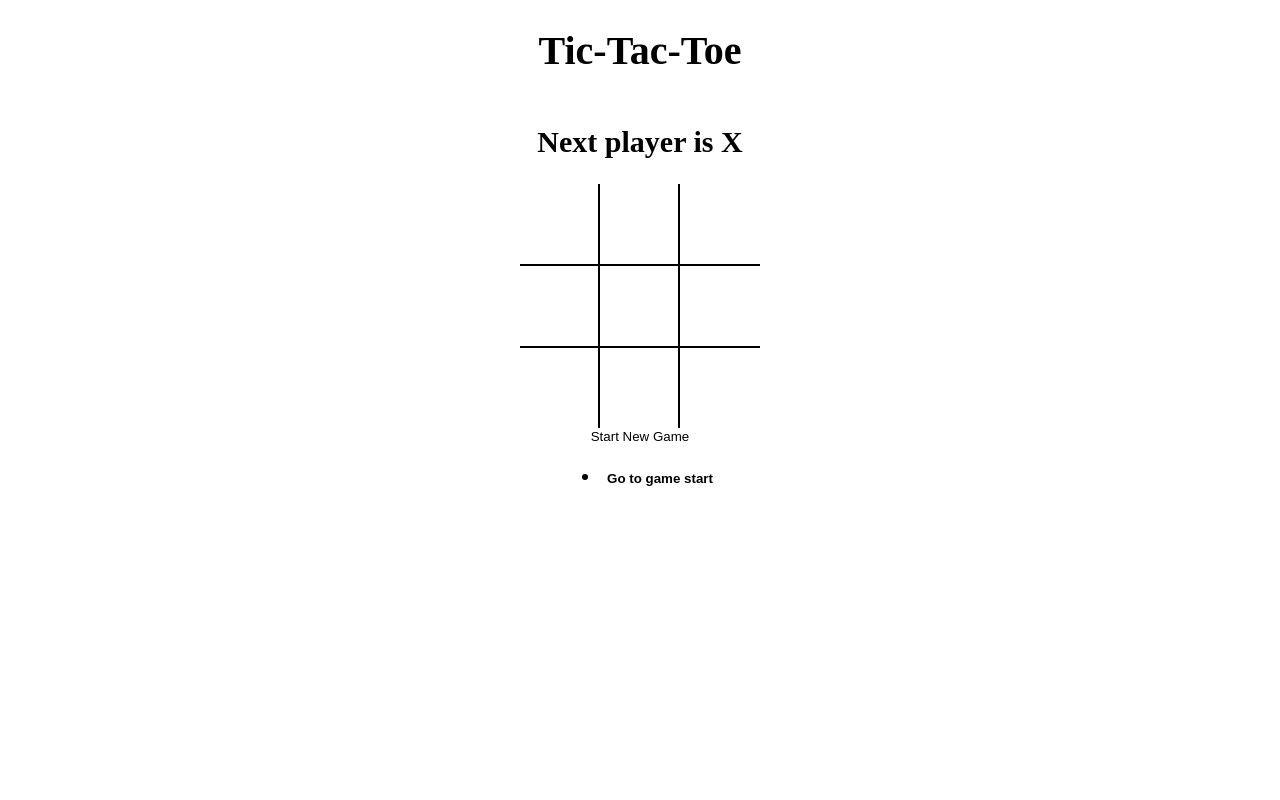
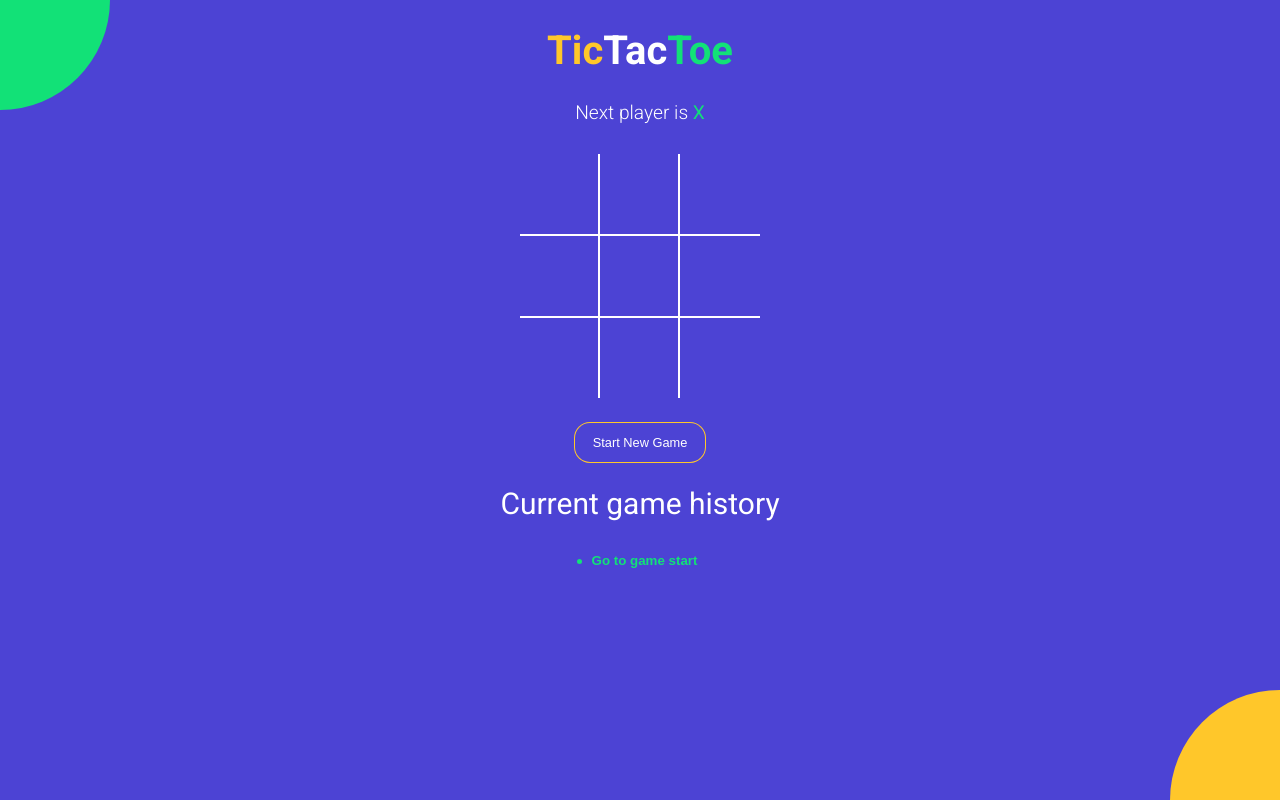
Before and after one commit to Swasthik-Ashok-Shetty/TIC-TAC-TOE, a React (Vite) app: page / in a window 1280 px wide. Built offline with nearby package versions, Linux system fonts and the light colour scheme.

Commit message:
styled the game

```diff
--- a/index.html
+++ b/index.html
@@ -1,7 +1,11 @@
 <!DOCTYPE html>
 <html>
   <head>
-    <title>React Vite Micro App</title>
+    <meta charset="UTF-8" />
+    <meta name="viewport" content="width=device-width, initial-scale=1.0" />
+    <meta http-equiv="X-UA-Compatible" content="ie=edge" />
+    <link href="https://fonts.googleapis.com/css?family=Roboto:300,400,700&display=swap" rel="stylesheet"/>
+    <title>TIC TAC TOE</title>
   </head>
   <body>
     <div id="root"></div>
--- a/src/App.jsx
+++ b/src/App.jsx
@@ -46,11 +46,15 @@
 
    return (
     <div className="app">
-    <h1>Tic-Tac-Toe</h1>
+    <h1><span className="text-orange">Tic</span>Tac<span className="text-green">Toe</span></h1>
       <StatusMessage winner={winner} current={current}/>
     <Board board={current.board} handleSquareClick={handleSquareClick} winningSquares={winningSquares}/>
-    <button type="button" onClick={onNewGame}>Start New Game</button>
+    <button type="button" onClick={onNewGame} className={`btn-reset ${winner ? 'active':''}`}>
+      Start New Game
+    </button>
+    <h2 style={{fontWeight:'normal'}}>Current game history</h2>
     <History history={history} moveTo={moveTo} currentMove={currentMove}/>
+    <div className='bg-balls'/>
     </div>
    );
    };
--- a/src/components/History.jsx
+++ b/src/components/History.jsx
@@ -2,15 +2,14 @@
 
 function History({history,moveTo,currentMove}) {
   return (
-    <ul>
+    <div className="history-wrapper">
+     <ul className="history">
         {
             history.map((_,move)=>{
                 return (
                 <li key={move}>
                  <button
-                   style={{
-                          fontWeight:move===currentMove?'bold':'normal',
-                   }}
+                   className={`btn-move ${move===currentMove ? 'active' : ''}`}
                   type="button" onClick={()=>{
                    moveTo(move);
                  }}>
@@ -22,7 +21,7 @@
         }
 
     </ul>
-
+    </div>
   )
 }
 
--- a/src/components/Square.jsx
+++ b/src/components/Square.jsx
@@ -3,7 +3,8 @@
 const Square = ({value,onClick,isWinningSquare}) => {
 
   return (
-    <button type="button" className="square" onClick={onClick} style={{fontWeight: isWinningSquare ? 'bold':'normal'}}>
+    <button type="button" onClick={onClick}
+    className={`square ${isWinningSquare ? 'winning':''} ${value==='X'? 'text-green':'text-orange'}`}>
       {value}
     </button>
 
--- a/src/components/StatusMessage.jsx
+++ b/src/components/StatusMessage.jsx
@@ -4,11 +4,23 @@
 
     const noMovesLeft=current.board.every((el)=>el!==null);
     return (
-    <h2>
-        {winner && `Winner is ${winner}`}
-        {!winner && !noMovesLeft && `Next player is ${current.isXNext?'X':'O'}`}
-        {!winner && noMovesLeft && `X and O tied`}
-    </h2>
+    <div className="status-message">
+        {winner && <>
+         Winner is {''}
+          <span className={winner==='X' ? 'text-green':'text-orange'}>{winner}</span>
+        </>}
+        {!winner && !noMovesLeft &&
+            <>
+            Next player is {''}
+             <span className={current.isXNext ? 'text-green':'text-orange'}>{current.isXNext ? 'X':'0'}</span>
+            </>
+        }
+        {!winner && noMovesLeft &&
+            <>
+            <span className="text-green">X</span> and <span className="text-orange">0</span> tied
+            </>
+        }
+    </div>
   )
 }
 
--- a/src/styles/root.scss
+++ b/src/styles/root.scss
@@ -1,4 +1,11 @@
+$green: #12e177;
+$orange: #ffc72a;
+$blue: #4c43d4;
+
 body {
+  font-family: 'Roboto', sans-serif;
+  background-color: $blue;
+  color: #fff;
   padding: 0;
   margin: 0;
 }
@@ -8,7 +15,6 @@
   border: none;
   outline: none;
   &:hover {
-        //  button:hover
     cursor: pointer;
   }
 }
@@ -20,18 +26,83 @@
   align-items: center;
 }
 
+.text-green {
+  color: $green;
+}
+
+.text-orange {
+  color: $orange;
+}
+
+.history-wrapper {
+  width: 300px;
+  text-align: center;
+  margin-bottom: 20px;
+  .history {
+    display: inline-block;
+    padding: 0;
+    margin: 0;
+    li {
+      list-style: none;
+      text-align: left;
+      &:before {
+        content: '';
+        border-radius: 50%;
+        display: inline-block;
+        height: 5px;
+        width: 5px;
+        background-color: $green;
+        margin-right: 4px;
+        margin-bottom: 1px;
+      }
+
+      .btn-move {
+    	  color: #fff;
+        &.active {
+          font-weight: bold;
+          color: $green;
+        }
+      }
+    }
+  }
+}
+
+.status-message {
+	margin-bottom: 30px;
+	font-size: 1.2rem;
+	font-weight: lighter;
+	span {
+	  font-weight: normal;
+	}
+}
+
+.btn-reset {
+  font-size: 0.8rem;
+  color: #fff;
+  border-radius: 15px;
+  padding: 12px 18px;
+  margin-top: 25px;
+  transition: all 0.2s;
+  background-color: $blue;
+  box-shadow: 0px 0px 0px 1px $orange;
+  &.active {
+    background-color: $orange;
+    box-shadow: none;
+  }
+}
+
 .board {
   .board-row {
     display: flex;
     flex-direction: row;
-      border-bottom: 2px solid #000;
+    border-bottom: 2px solid #fff;
     &:last-child {
       border-bottom: none;
     }
     .square {
       width: 80px;
       height: 80px;
-        border-right: 2px solid #000;
+      border-right: 2px solid #fff;
       font-size: 2.5rem;
       padding: 0;
       overflow: hidden;
@@ -39,6 +110,63 @@
       &:last-child {
         border-right: none;
       }
+      &.winning {
+			  animation: scaleText 1.4s infinite;
+			  @keyframes scaleText {
+			    0% {
+			      transform: 2.5rem;
+			    }
+			    50% {
+			      font-size: 3.5rem;
+			    }
+			    100% {
+			      font-size: 2.5rem;
 			    }
 			  }
 			}
+    }
+  }
+}
+
+.bg-balls {
+  position: fixed;
+  top: 0;
+  left: 0;
+  right: 0;
+  bottom: 0;
+  min-width: 100%;
+  z-index: -1;
+
+  &:before,
+  &:after {
+    content: '';
+    position: absolute;
+    width: 150px;
+    height: 150px;
+    border-radius: 50%;
+  }
+
+  &:before {
+    background-color: $orange;
+    right: -75px;
+    bottom: -75px;
+    @media screen and (min-width: 476px) {
+      width: 220px;
+      height: 220px;
+      right: -110px;
+      bottom: -110px;
+    }
+  }
+
+  &:after {
+    background-color: $green;
+    top: -75px;
+    left: -75px;
+    @media screen and (min-width: 476px) {
+      width: 220px;
+      height: 220px;
+      top: -110px;
+      left: -110px;
+    }
+  }
+}
```
Lines whose indentation alone changed are shown as unchanged.
